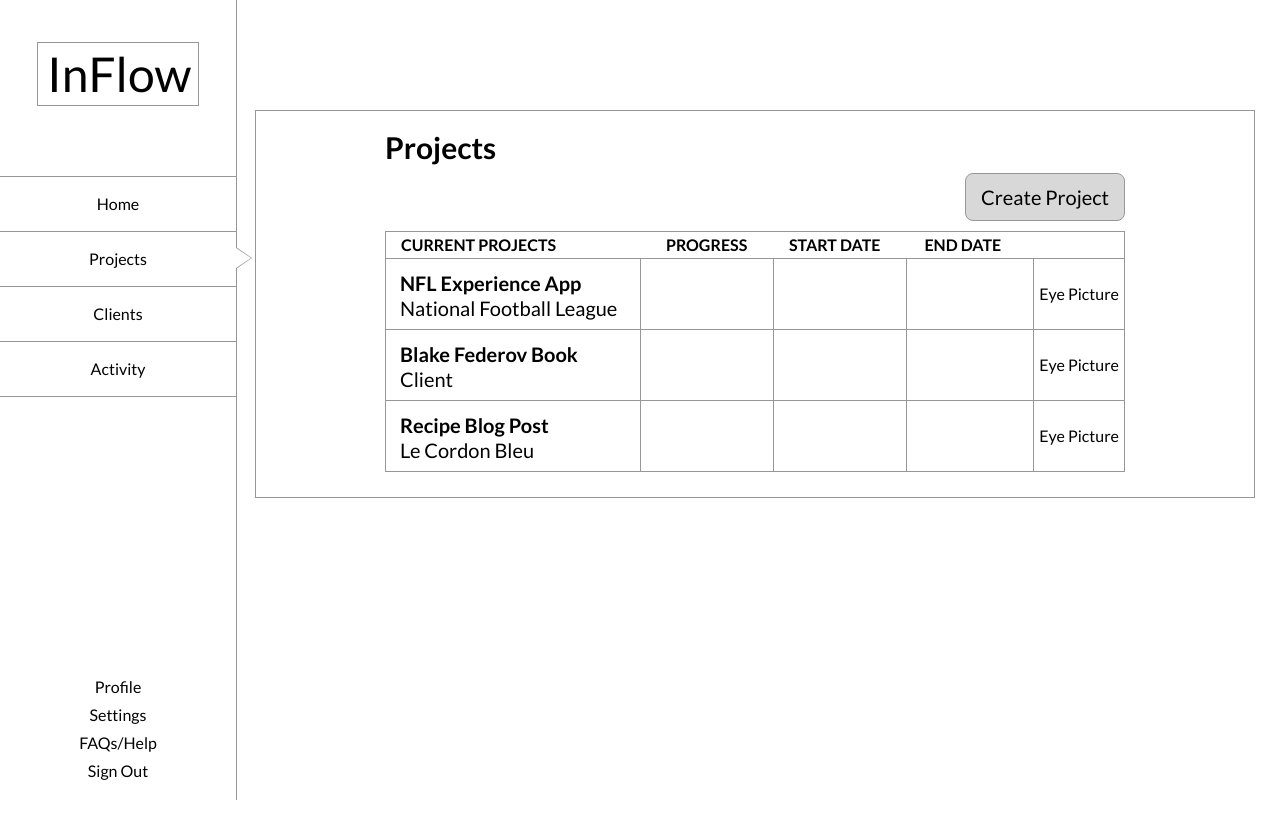
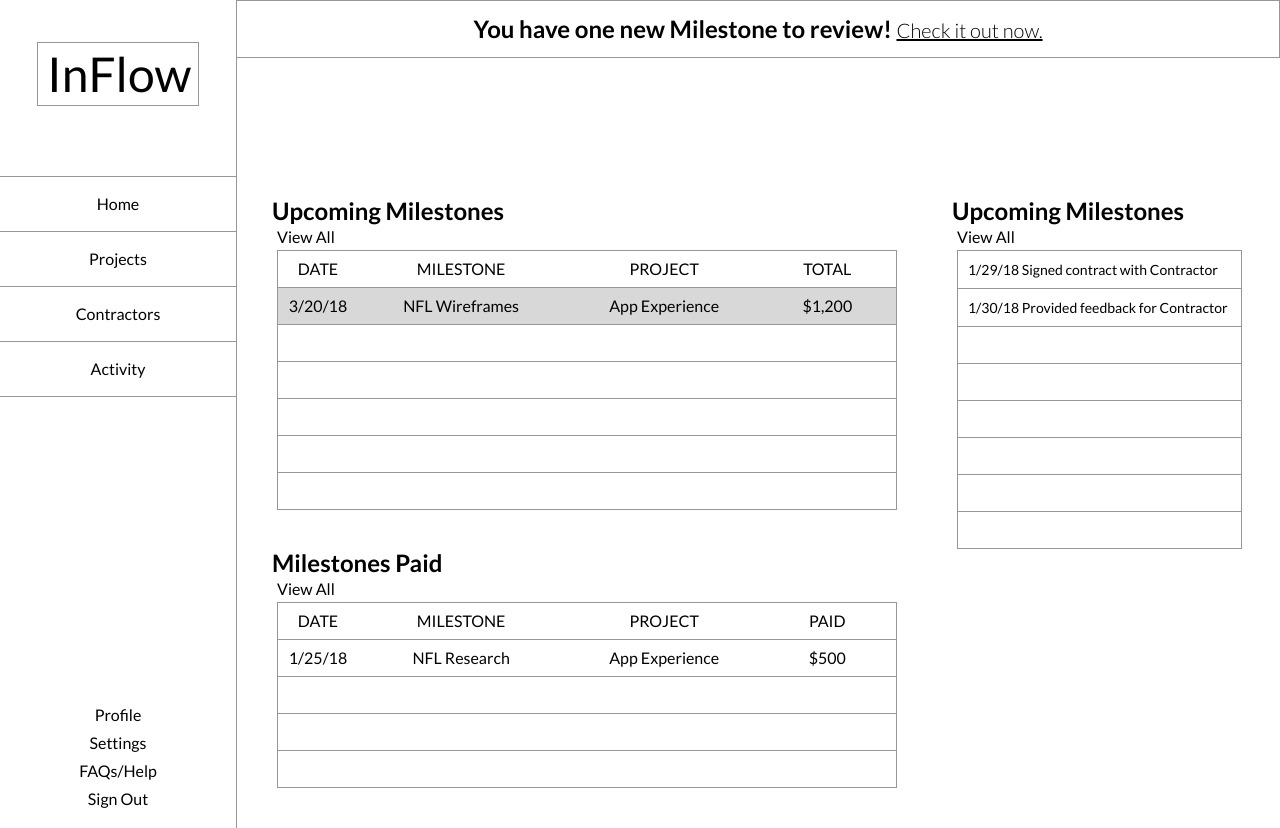
Before and after one commit to bkatchmar/InflowBaseCode, a Django app: a page that uses inflowhq/inflowdemo/templates/base/dashboard.base.demo.html in a window 1280 px wide. Before the commit the page ends 800 px from the top, so only its background shows below. Run offline with Django 3.2, Linux system fonts and the light colour scheme; some libraries are stand-ins or nearby versions.

Commit message:
Client Dashboard Pass Done

```diff
--- a/inflowhq/inflowco/static/css/lf.dashboard.css
+++ b/inflowhq/inflowco/static/css/lf.dashboard.css
@@ -2,7 +2,7 @@ body, html { min-height: 100%; }
 a, a:link, a:visited, a:hover, a:active { color: #000; text-decoration: none; }
 body { background-color: #FFF; color: #000; font-family: Lato, Verdana, sans-serif; }
 header { border-right: solid 1px #979797; float: left; height: 100%; position: relative; width: 236px; }
-main { height: 100%; margin: 0px 25px 0px 255px; position: relative; }
+main { height: 100%; margin: 0px 0px 0px 236px; position: relative; }
 
 header div.logo { background-color: #FFF; border: solid 1px #979797; color: #FFF; float: none; font-size: 48px; margin: 42px 37px; padding: 23px 9px; }
 header nav { float: none; margin: 70px 0px 15px; text-align: center; }
@@ -238,6 +238,23 @@ main div.create-contract-super-window div.progress-bar span.number:after {}
 main div.create-contract-super-window div.progress-bar span.number.on:after {}
 main div.create-contract-super-window div.progress-bar span.number span.text {}
 
-@media screen and (max-height: 550px) {
-	header { position: relative; }
-}
+main div.news-ribbon { border: solid 1px #979797; font-size: 24px; font-weight: 700; line-height: 26px; padding: 15px 0px; text-align: center; }
+main div.news-ribbon a, main div.news-ribbon a:link, main div.news-ribbon a:visited, main div.news-ribbon a:hover, main div.news-ribbon a:active { font-size: 20px; font-weight: 300; line-height: 20px; text-decoration: underline; }
+
+main div.client-tables { float: left; margin: 140px 0px 0px 55px; }
+main div.client-tables.left { margin-left: 35px; width: 625px; }
+main div.client-tables.right { width: 290px; }
+main div.client-tables div.data-table { padding: 0px 0px 40px 0px; }
+main div.client-tables div.data-table div.header { font-size: 24px; font-weight: 700; line-height: 26px; padding: 0px 0px 5px 0px; }
+main div.client-tables div.data-table div.view-link { padding: 0px 0px 0px 5px; }
+main div.client-tables div.data-table div.table { border: solid 1px #979797; margin: 5px 0px 0px 5px; }
+main div.client-tables div.data-table div.table div.row:last-child { border: none; }
+main div.client-tables div.data-table div.table div.row { border-color: #979797; border-style: solid; border-width: 0px 0px 1px; padding: 10px 0px; }
+main div.client-tables div.data-table div.table div.row.table-header {}
+main div.client-tables div.data-table div.table div.row.alt { background-color: #d8d8d8; }
+main div.client-tables div.data-table div.table div.row span { display: inline-block; text-align: center; }
+main div.client-tables div.data-table div.table div.row span.date { width: 80px; }
+main div.client-tables div.data-table div.table div.row span.milestone { width: 200px; }
+main div.client-tables div.data-table div.table div.row span.project { width: 200px; }
+main div.client-tables div.data-table div.table div.row span.amount { width: 120px; }
+main div.client-tables.right div.data-table div.table div.row span { font-size: 14px; padding: 0px 10px; text-align: left; }
--- a/inflowhq/inflowdemo/templates/base/dashboard.base.demo.html
+++ b/inflowhq/inflowdemo/templates/base/dashboard.base.demo.html
@@ -17,8 +17,18 @@
 				<nav>
 					<ul>
 						<li><a href="#">Home</a></li>
-						<li class="arrow"><a href="#">Projects</a></li>
-						<li><a href="#">Clients</a></li>
+						{% if exclude_arrow %}
+							<li><a href="#">Projects</a></li>
+						{% else %}
+							<li class="arrow"><a href="#">Projects</a></li>
+						{% endif %}
+						<li>
+							{% if is_client %}
+								<a href="#">Contractors</a>
+							{% else %}
+								<a href="#">Clients</a>
+							{% endif %}
+						</li>
 						<li><a href="#">Activity</a></li>
 					</ul>
 				</nav>
--- /dev/null
+++ b/inflowhq/inflowdemo/templates/client_active_flow_lofi/client.home.dashboard.html
@@ -0,0 +1,112 @@
+{% extends 'base/dashboard.base.demo.html' %}
+{% block title %}Inflow My Contractor Dashboard{% endblock %}
+{% block main_tag %}
+	<div class="news-ribbon">You have one new Milestone to review! <a href="#">Check it out now.</a></div>
+	<div class="client-tables left">
+		<div class="data-table">
+			<div class="header">Upcoming Milestones</div>
+			<div class="view-link"><a href="#">View All</a></div>
+			<div class="table">
+				<div class="row table-header">
+					<span class="date">DATE</span>
+					<span class="milestone">MILESTONE</span>
+					<span class="project">PROJECT</span>
+					<span class="amount">TOTAL</span>
+				</div>
+				<div class="row alt">
+					<span class="date">3/20/18</span>
+					<span class="milestone">NFL Wireframes</span>
+					<span class="project">App Experience</span>
+					<span class="amount">$1,200</span>
+				</div>
+				<div class="row">
+					<span class="date"></span>
+					<span class="milestone"></span>
+					<span class="project"></span>
+					<span class="amount"></span>
+				</div>
+				<div class="row">
+					<span class="date"></span>
+					<span class="milestone"></span>
+					<span class="project"></span>
+					<span class="amount"></span>
+				</div>
+				<div class="row">
+					<span class="date"></span>
+					<span class="milestone"></span>
+					<span class="project"></span>
+					<span class="amount"></span>
+				</div>
+				<div class="row">
+					<span class="date"></span>
+					<span class="milestone"></span>
+					<span class="project"></span>
+					<span class="amount"></span>
+				</div>
+				<div class="row">
+					<span class="date"></span>
+					<span class="milestone"></span>
+					<span class="project"></span>
+					<span class="amount"></span>
+				</div>
+			</div>
+		</div>
+		<div class="data-table">
+			<div class="header">Milestones Paid</div>
+			<div class="view-link"><a href="#">View All</a></div>
+			<div class="table">
+				<div class="row table-header">
+					<span class="date">DATE</span>
+					<span class="milestone">MILESTONE</span>
+					<span class="project">PROJECT</span>
+					<span class="amount">PAID</span>
+				</div>
+				<div class="row">
+					<span class="date">1/25/18</span>
+					<span class="milestone">NFL Research</span>
+					<span class="project">App Experience</span>
+					<span class="amount">$500</span>
+				</div>
+				<div class="row">
+					<span class="date"></span>
+					<span class="milestone"></span>
+					<span class="project"></span>
+					<span class="amount"></span>
+				</div>
+				<div class="row">
+					<span class="date"></span>
+					<span class="milestone"></span>
+					<span class="project"></span>
+					<span class="amount"></span>
+				</div>
+				<div class="row">
+					<span class="date"></span>
+					<span class="milestone"></span>
+					<span class="project"></span>
+					<span class="amount"></span>
+				</div>
+			</div>
+		</div>
+	</div>
+	<div class="client-tables right">
+		<div class="data-table">
+			<div class="header">Upcoming Milestones</div>
+			<div class="view-link"><a href="#">View All</a></div>
+			<div class="table">
+				<div class="row">
+					<span>1/29/18 Signed contract with Contractor</span>
+				</div>
+				<div class="row">
+					<span>1/30/18 Provided feedback for Contractor</span>
+				</div>
+				<div class="row"><span></span></div>
+				<div class="row"><span></span></div>
+				<div class="row"><span></span></div>
+				<div class="row"><span></span></div>
+				<div class="row"><span></span></div>
+				<div class="row"><span></span></div>
+			</div>
+		</div>
+	</div>
+{% endblock %}
+{% block bottom_scripts %}{% endblock %}
--- a/inflowhq/inflowdemo/urls.py
+++ b/inflowhq/inflowdemo/urls.py
@@ -11,10 +11,10 @@ urlpatterns = [
     url(r'^stripe-thanks', views.DemoStripeThanks.as_view(), name='demo_stripe_thanks'),
     url(r'^terms-of-use', views.DemoTermsOfUse.as_view(), name='demo_tos'),
     url(r'^myprojects/create-contract/freelancer-msg', views.DemoCreateContractFreelancer.as_view(), name='demo_create_contract_freelancer'),
-    url(r'^myprojects/create-contract/client-msg', views.DemoCreateContractClient.as_view(), name='demo_create_contract_client'),
+    url(r'^myprojects/create-contract/freelancer-msg', views.DemoCreateContractClient.as_view(), name='demo_create_contract_client'),
     url(r'^myprojects/create-contract/received-email', views.DemoCreateContractReceivedEmail.as_view(), name='demo_create_contract_received_email'),
-    url(r'^myprojects/create-contract/client-email-signed', views.DemoCreateContractClientEmailSigned.as_view(), name='demo_create_contract_client_email_signed'),
-    url(r'^myprojects/create-contract/client-email-revision', views.DemoCreateContractClientEmailRevision.as_view(), name='demo_create_contract_client_email_revision'),
+    url(r'^myprojects/create-contract/freelancer-email-signed', views.DemoCreateContractClientEmailSigned.as_view(), name='demo_create_contract_client_email_signed'),
+    url(r'^myprojects/create-contract/freelancer-email-revision', views.DemoCreateContractClientEmailRevision.as_view(), name='demo_create_contract_client_email_revision'),
     url(r'^myprojects/create-contract/freelance-email-signed', views.DemoCreateContractFreelanceEmailSigned.as_view(), name='demo_create_contract_freelance_email_signed'),
     url(r'^myprojects/create-contract/freelance-email-revision', views.DemoCreateContractFreelanceEmailRevision.as_view(), name='demo_create_contract_freelance_email_revision'),
     url(r'^myprojects/project-details/', views.DemoProjectDetails.as_view(), name='demo_project_details'),
@@ -24,20 +24,21 @@ urlpatterns = [
     url(r'^myprojects/upload-milestone-drag/', views.DemoUploadMilestoneDrag.as_view(), name='demo_upload_milestone_drag'),
     url(r'^myprojects/preview-milestone/', views.DemoPreviewMilestone.as_view(), name='demo_preview_milestone'),
     url(r'^myprojects/', views.DemoMyProjectsScreen.as_view(), name='demo_my_projects'),
-    url(r'^client-active-use/specific-project/milestones/upload-idle', views.ClientActiveUseLoFiSpecificProjectMilestoneUploadIdle.as_view(), name='client_active_use_specific_project_milestones_upload_idle'),
-    url(r'^client-active-use/specific-project/milestones/upload-progress', views.ClientActiveUseLoFiSpecificProjectMilestoneUploadProgress.as_view(), name='client_active_use_specific_project_milestones_upload_progress'),
-    url(r'^client-active-use/specific-project/milestones/preview/note', views.ClientActiveUseLoFiSpecificProjectMilestonePreviewNote.as_view(), name='client_active_use_specific_project_milestones_preview_note'),
-    url(r'^client-active-use/specific-project/milestones/preview', views.ClientActiveUseLoFiSpecificProjectMilestonePreview.as_view(), name='client_active_use_specific_project_milestones_preview'),
-    url(r'^client-active-use/specific-project/milestones/schedule/confirm-now', views.ClientActiveUseLoFiSpecificProjectMilestoneScheduleDeliveryConfirmSendNow.as_view(), name='client_active_use_specific_project_milestones_schedule_send_now'),
-    url(r'^client-active-use/specific-project/milestones/schedule/confirm', views.ClientActiveUseLoFiSpecificProjectMilestoneScheduleDeliveryConfirmSend.as_view(), name='client_active_use_specific_project_milestones_schedule_send'),
-    url(r'^client-active-use/specific-project/milestones/schedule', views.ClientActiveUseLoFiSpecificProjectMilestoneScheduleDelivery.as_view(), name='client_active_use_specific_project_milestones_schedule'),
-    url(r'^client-active-use/specific-project/milestones', views.ClientActiveUseLoFiSpecificProjectMilestone.as_view(), name='client_active_use_specific_project_milestones'),
-    url(r'^client-active-use/specific-project/overview', views.ClientActiveUseLoFiSpecificProjectOverview.as_view(), name='client_active_use_specific_project_overview'),
-    url(r'^client-active-use/specific-project/invoices', views.ClientActiveUseLoFiSpecificProjectInvoices.as_view(), name='client_active_use_specific_project_invoices'),
-    url(r'^client-active-use/specific-project/files', views.ClientActiveUseLoFiSpecificProjectFiles.as_view(), name='client_active_use_specific_project_files'),
-    url(r'^client-active-use/quick-view', views.ClientActiveUseLoFiQuickView.as_view(), name='client_active_use_quick_view'),
-    url(r'^client-active-use/email-confirm/freelancer', views.ClientActiveUseLoFiSpecificProjectEmailConfirmFreelancer.as_view(), name='client_active_use_email_confirm_freelancer'),
-    url(r'^client-active-use/email-confirm/client', views.ClientActiveUseLoFiSpecificProjectEmailConfirmClient.as_view(), name='client_active_use_email_confirm_client'),
+    url(r'^freelancer-active-use/specific-project/milestones/upload-idle', views.FreelancerActiveUseLoFiSpecificProjectMilestoneUploadIdle.as_view(), name='freelancer_active_use_specific_project_milestones_upload_idle'),
+    url(r'^freelancer-active-use/specific-project/milestones/upload-progress', views.FreelancerActiveUseLoFiSpecificProjectMilestoneUploadProgress.as_view(), name='freelancer_active_use_specific_project_milestones_upload_progress'),
+    url(r'^freelancer-active-use/specific-project/milestones/preview/note', views.FreelancerActiveUseLoFiSpecificProjectMilestonePreviewNote.as_view(), name='freelancer_active_use_specific_project_milestones_preview_note'),
+    url(r'^freelancer-active-use/specific-project/milestones/preview', views.FreelancerActiveUseLoFiSpecificProjectMilestonePreview.as_view(), name='freelancer_active_use_specific_project_milestones_preview'),
+    url(r'^freelancer-active-use/specific-project/milestones/schedule/confirm-now', views.FreelancerActiveUseLoFiSpecificProjectMilestoneScheduleDeliveryConfirmSendNow.as_view(), name='freelancer_active_use_specific_project_milestones_schedule_send_now'),
+    url(r'^freelancer-active-use/specific-project/milestones/schedule/confirm', views.FreelancerActiveUseLoFiSpecificProjectMilestoneScheduleDeliveryConfirmSend.as_view(), name='freelancer_active_use_specific_project_milestones_schedule_send'),
+    url(r'^freelancer-active-use/specific-project/milestones/schedule', views.FreelancerActiveUseLoFiSpecificProjectMilestoneScheduleDelivery.as_view(), name='freelancer_active_use_specific_project_milestones_schedule'),
+    url(r'^freelancer-active-use/specific-project/milestones', views.FreelancerActiveUseLoFiSpecificProjectMilestone.as_view(), name='freelancer_active_use_specific_project_milestones'),
+    url(r'^freelancer-active-use/specific-project/overview', views.FreelancerActiveUseLoFiSpecificProjectOverview.as_view(), name='freelancer_active_use_specific_project_overview'),
+    url(r'^freelancer-active-use/specific-project/invoices', views.FreelancerActiveUseLoFiSpecificProjectInvoices.as_view(), name='freelancer_active_use_specific_project_invoices'),
+    url(r'^freelancer-active-use/specific-project/files', views.FreelancerActiveUseLoFiSpecificProjectFiles.as_view(), name='freelancer_active_use_specific_project_files'),
+    url(r'^freelancer-active-use/quick-view', views.FreelancerActiveUseLoFiQuickView.as_view(), name='freelancer_active_use_quick_view'),
+    url(r'^freelancer-active-use/email-confirm/freelancer', views.FreelancerActiveUseLoFiSpecificProjectEmailConfirmFreelancer.as_view(), name='freelancer_active_use_email_confirm_freelancer'),
+    url(r'^freelancer-active-use/email-confirm/client', views.FreelancerActiveUseLoFiSpecificProjectEmailConfirmClient.as_view(), name='freelancer_active_use_email_confirm_client'),
+    url(r'^freelancer-active-use', views.FreelancerActiveUseLoFiHome.as_view(), name='freelancer_active_use'),
     url(r'^client-active-use', views.ClientActiveUseLoFiHome.as_view(), name='client_active_use'),
     url(r'^contract-creation', views.CreateContractStepOneDemo.as_view(), name='contract_creation'),
 ]
--- a/inflowhq/inflowdemo/views.py
+++ b/inflowhq/inflowdemo/views.py
@@ -292,7 +292,7 @@ class DemoUploadMilestoneDrag(TemplateView):
     def post(self, request):
         return render(request, self.template_name)
 
-class ClientActiveUseLoFiHome(TemplateView):
+class FreelancerActiveUseLoFiHome(TemplateView):
     template_name = "freelancer_active_flow_lofi/projects.dashboard.home.html"
 
     def get(self, request):
@@ -301,7 +301,7 @@ class ClientActiveUseLoFiHome(TemplateView):
     def post(self, request):
         return render(request, self.template_name)
 
-class ClientActiveUseLoFiQuickView(TemplateView):
+class FreelancerActiveUseLoFiQuickView(TemplateView):
     template_name = "freelancer_active_flow_lofi/projects.dashboard.quick-view.html"
 
     def get(self, request):
@@ -310,7 +310,7 @@ class ClientActiveUseLoFiQuickView(TemplateView):
     def post(self, request):
         return render(request, self.template_name)
 
-class ClientActiveUseLoFiSpecificProjectMilestone(TemplateView):
+class FreelancerActiveUseLoFiSpecificProjectMilestone(TemplateView):
     template_name = "freelancer_active_flow_lofi/projects.dashboard.specific-project.milestones.html"
 
     def get(self, request):
@@ -319,7 +319,7 @@ class ClientActiveUseLoFiSpecificProjectMilestone(TemplateView):
     def post(self, request):
         return render(request, self.template_name)
 
-class ClientActiveUseLoFiSpecificProjectMilestoneUploadIdle(TemplateView):
+class FreelancerActiveUseLoFiSpecificProjectMilestoneUploadIdle(TemplateView):
     template_name = "freelancer_active_flow_lofi/projects.dashboard.specific-project.milestones.upload-idle.html"
 
     def get(self, request):
@@ -328,7 +328,7 @@ class ClientActiveUseLoFiSpecificProjectMilestoneUploadIdle(TemplateView):
     def post(self, request):
         return render(request, self.template_name)
 
-class ClientActiveUseLoFiSpecificProjectMilestoneUploadProgress(TemplateView):
+class FreelancerActiveUseLoFiSpecificProjectMilestoneUploadProgress(TemplateView):
     template_name = "freelancer_active_flow_lofi/projects.dashboard.specific-project.milestones.upload-progress.html"
 
     def get(self, request):
@@ -337,7 +337,7 @@ class ClientActiveUseLoFiSpecificProjectMilestoneUploadProgress(TemplateView):
     def post(self, request):
         return render(request, self.template_name)
 
-class ClientActiveUseLoFiSpecificProjectOverview(TemplateView):
+class FreelancerActiveUseLoFiSpecificProjectOverview(TemplateView):
     template_name = "freelancer_active_flow_lofi/projects.dashboard.specific-project.overview.html"
 
     def get(self, request):
@@ -346,7 +346,7 @@ class ClientActiveUseLoFiSpecificProjectOverview(TemplateView):
     def post(self, request):
         return render(request, self.template_name)
 
-class ClientActiveUseLoFiSpecificProjectInvoices(TemplateView):
+class FreelancerActiveUseLoFiSpecificProjectInvoices(TemplateView):
     template_name = "freelancer_active_flow_lofi/projects.dashboard.specific-project.invoices.html"
 
     def get(self, request):
@@ -355,7 +355,7 @@ class ClientActiveUseLoFiSpecificProjectInvoices(TemplateView):
     def post(self, request):
         return render(request, self.template_name)
 
-class ClientActiveUseLoFiSpecificProjectFiles(TemplateView):
+class FreelancerActiveUseLoFiSpecificProjectFiles(TemplateView):
     template_name = "freelancer_active_flow_lofi/projects.dashboard.specific-project.files.html"
 
     def get(self, request):
@@ -364,7 +364,7 @@ class ClientActiveUseLoFiSpecificProjectFiles(TemplateView):
     def post(self, request):
         return render(request, self.template_name)
 
-class ClientActiveUseLoFiSpecificProjectMilestonePreview(TemplateView):
+class FreelancerActiveUseLoFiSpecificProjectMilestonePreview(TemplateView):
     template_name = "freelancer_active_flow_lofi/projects.dashboard.specific-project.milestones.preview.html"
 
     def get(self, request):
@@ -373,7 +373,7 @@ class ClientActiveUseLoFiSpecificProjectMilestonePreview(TemplateView):
     def post(self, request):
         return render(request, self.template_name)
 
-class ClientActiveUseLoFiSpecificProjectMilestonePreviewNote(TemplateView):
+class FreelancerActiveUseLoFiSpecificProjectMilestonePreviewNote(TemplateView):
     template_name = "freelancer_active_flow_lofi/projects.dashboard.specific-project.milestones.preview.note.html"
 
     def get(self, request):
@@ -382,7 +382,7 @@ class ClientActiveUseLoFiSpecificProjectMilestonePreviewNote(TemplateView):
     def post(self, request):
         return render(request, self.template_name)
 
-class ClientActiveUseLoFiSpecificProjectMilestoneScheduleDelivery(TemplateView):
+class FreelancerActiveUseLoFiSpecificProjectMilestoneScheduleDelivery(TemplateView):
     template_name = "freelancer_active_flow_lofi/projects.dashboard.specific-project.milestones.schedule-delivery.html"
 
     def get(self, request):
@@ -391,7 +391,7 @@ class ClientActiveUseLoFiSpecificProjectMilestoneScheduleDelivery(TemplateView):
     def post(self, request):
         return render(request, self.template_name)
 
-class ClientActiveUseLoFiSpecificProjectMilestoneScheduleDeliveryConfirmSend(TemplateView):
+class FreelancerActiveUseLoFiSpecificProjectMilestoneScheduleDeliveryConfirmSend(TemplateView):
     template_name = "freelancer_active_flow_lofi/projects.dashboard.specific-project.milestones.schedule-delivery.confirm-send.html"
 
     def get(self, request):
@@ -400,7 +400,7 @@ class ClientActiveUseLoFiSpecificProjectMilestoneScheduleDeliveryConfirmSend(Tem
     def post(self, request):
         return render(request, self.template_name)
 
-class ClientActiveUseLoFiSpecificProjectMilestoneScheduleDeliveryConfirmSendNow(TemplateView):
+class FreelancerActiveUseLoFiSpecificProjectMilestoneScheduleDeliveryConfirmSendNow(TemplateView):
     template_name = "freelancer_active_flow_lofi/projects.dashboard.specific-project.milestones.schedule-delivery.confirm-send-now.html"
 
     def get(self, request):
@@ -409,7 +409,7 @@ class ClientActiveUseLoFiSpecificProjectMilestoneScheduleDeliveryConfirmSendNow(
     def post(self, request):
         return render(request, self.template_name)
 
-class ClientActiveUseLoFiSpecificProjectEmailConfirmFreelancer(TemplateView):
+class FreelancerActiveUseLoFiSpecificProjectEmailConfirmFreelancer(TemplateView):
     template_name = "freelancer_active_flow_lofi/email.confirm.freelancer.html"
 
     def get(self, request):
@@ -418,7 +418,7 @@ class ClientActiveUseLoFiSpecificProjectEmailConfirmFreelancer(TemplateView):
     def post(self, request):
         return render(request, self.template_name)
 
-class ClientActiveUseLoFiSpecificProjectEmailConfirmClient(TemplateView):
+class FreelancerActiveUseLoFiSpecificProjectEmailConfirmClient(TemplateView):
     template_name = "freelancer_active_flow_lofi/email.confirm.client.html"
 
     def get(self, request):
@@ -426,6 +426,17 @@ class ClientActiveUseLoFiSpecificProjectEmailConfirmClient(TemplateView):
 
     def post(self, request):
         return render(request, self.template_name)
+
+class ClientActiveUseLoFiHome(TemplateView):
+    template_name = "client_active_flow_lofi/client.home.dashboard.html"
+
+    def get(self, request):
+        context = { "is_client" : True, "exclude_arrow" : True }
+        return render(request, self.template_name, context)
+
+    def post(self, request):
+        context = { "is_client" : True, "exclude_arrow" : True }
+        return render(request, self.template_name, context)
 
 class CreateContractStepOneDemo(TemplateView):
     template_name = "contract_creation/create.contract.step-1.html"
```
Also changed, not shown: inflowhq/inflowco/views.py (+15 -15 lines).
